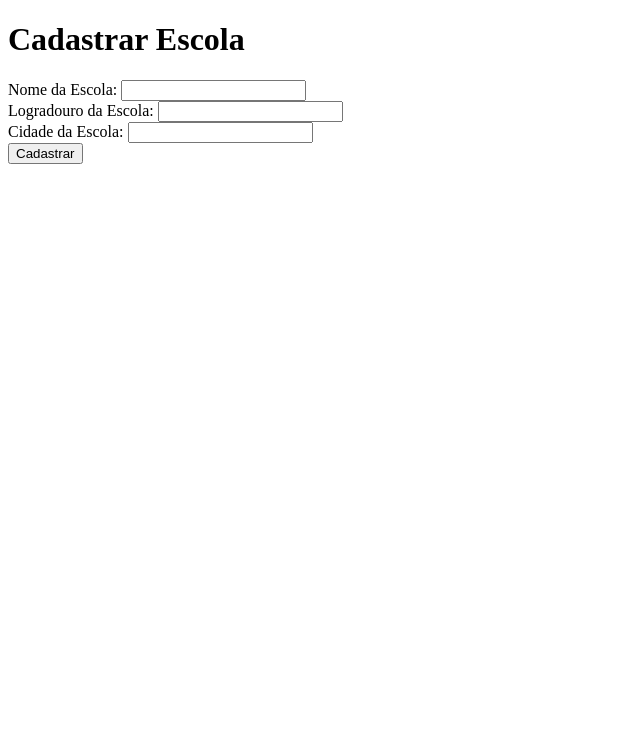
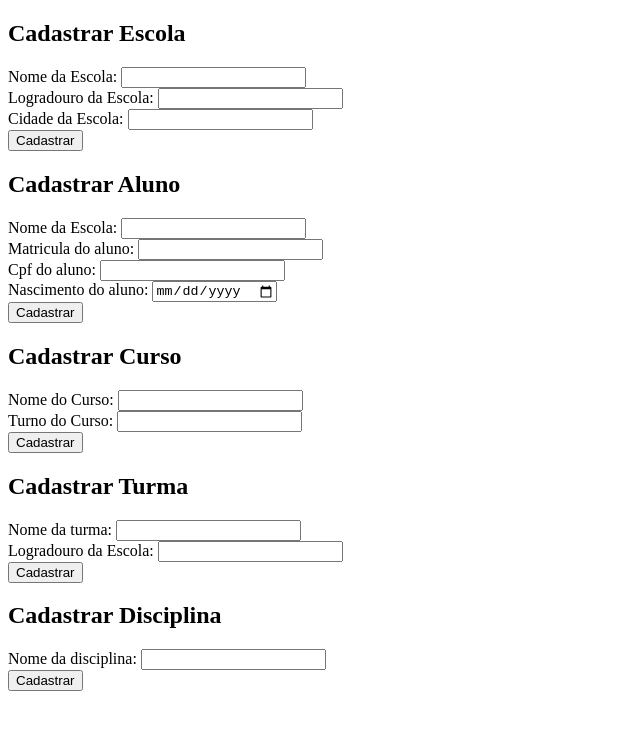
Before and after one commit to emanuelgomesqa/EscolaWebApp, a plain HTML site: page index.html in a window 1280 px wide. Shown: the whole page, without its empty margins (0-640 px from the left). Drawn offline with Linux system fonts and the light colour scheme.

Commit message:
projeto web/topicos

```diff
--- a/index.html
+++ b/index.html
@@ -2,10 +2,11 @@
 <html lang="pt-br">
   <head>
     <meta charset="utf-8">
-    <title>Cadastrar Escola</title>
+    <title>Cadastro</title>
   </head>
 
   <body>
+    <section>
       <h1>Cadastrar Escola</h1>
       <main>
 
@@ -25,6 +26,91 @@
         </form>
 
       </main>
+    </section>
+
+    <section>
+      <h1>Cadastrar Aluno</h1>
+      <main>
+
+        <form class="" action="http://localhost:5000/aluno" method="POST">
+
+          <label for="nome">Nome da Escola: </label>
+          <input type="text" name="nome">
+          <br>
+          <label for="matricula">Matricula do aluno: </label>
+          <input type="text" name="matricula">
+          <br>
+          <label for="cpf">Cpf do aluno: </label>
+          <input type="text" name="cpf"> <br>
+          <label for="nascimento">Nascimento do aluno: </label>
+          <input type="date" name="nascimento"> <br>
+
+          <input type="submit" name="cadastrar" value="Cadastrar" >
+
+        </form>
+
+      </main>
+    </section>
+
+    <section>
+      <h1>Cadastrar Curso</h1>
+      <main>
+
+        <form class="" action="http://localhost:5000/curso" method="POST">
+
+          <label for="nome">Nome do Curso: </label>
+          <input type="text" name="nome">
+          <br>
+          <label for="turno">Turno do Curso: </label>
+          <input type="text" name="turno">
+          <br>
+
+          <input type="submit" name="cadastrar" value="Cadastrar" >
+
+        </form>
+
+      </main>
+    </section>
+
+    <section>
+      <h1>Cadastrar Turma</h1>
+      <main>
+
+        <form class="" action="http://localhost:5000/turma" method="POST">
+
+          <label for="nome">Nome da turma: </label>
+          <input type="text" name="nome">
+          <br>
+          <label for="logradouro">Logradouro da Escola: </label>
+          <input type="text" name="curso">
+          <br>
+
+
+          <input type="submit" name="cadastrar" value="Cadastrar" >
+
+        </form>
+
+      </main>
+    </section>
+
+    <section>
+      <h1>Cadastrar Disciplina</h1>
+      <main>
+
+        <form class="" action="http://localhost:5000/disciplina" method="POST">
+
+          <label for="nome">Nome da disciplina: </label>
+          <input type="text" name="nome">
+          <br>
+
+
+          <input type="submit" name="cadastrar" value="Cadastrar" >
+
+        </form>
+
+      </main>
+    </section>
+
 
   </body>
 </html>
```
Lines whose indentation alone changed are shown as unchanged.
